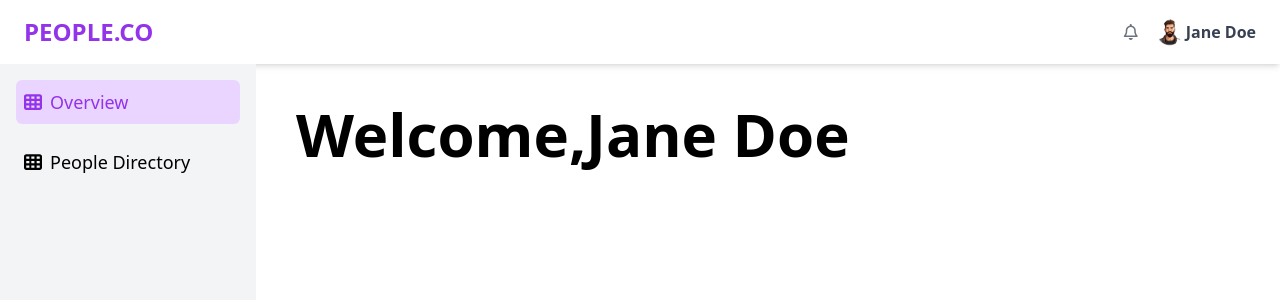
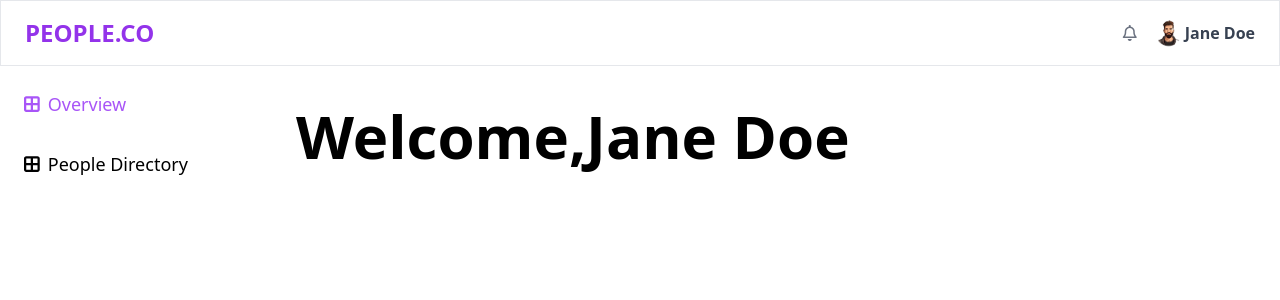
Before and after one commit to UsaidRashid/edunova, a React (Vite) app in the folder frontend/: page / in a window 1280 px wide. Shown: the top 300 px of the page. Built offline with nearby package versions, Linux system fonts and the light colour scheme; no server answers.

Commit message:
Sidebar finalised

```diff
--- a/frontend/src/Navbar.jsx
+++ b/frontend/src/Navbar.jsx
@@ -5,7 +5,7 @@ import profile from "./janedoe.png";
 
 const Navbar = () => {
   return (
-    <nav className="bg-white shadow-md">
+    <nav className="bg-white border">
       <div className="px-4 mx-2">
         <div className="flex justify-between h-16">
           <div className="flex items-center">
--- a/frontend/src/Sidebar.jsx
+++ b/frontend/src/Sidebar.jsx
@@ -1,32 +1,34 @@
 import React from "react";
 import { NavLink } from "react-router-dom";
 import { FontAwesomeIcon } from "@fortawesome/react-fontawesome";
-import { faTableCells } from "@fortawesome/free-solid-svg-icons";
+import { faBorderAll } from "@fortawesome/free-solid-svg-icons";
 
 const Sidebar = () => {
   return (
-    <div className="h-screen bg-gray-100 w-64 p-4">
+    <div className="h-screen w-64 p-4">
       <nav className="space-y-4">
         <NavLink
           to="/"
           className={({ isActive }) =>
             `flex items-center p-2 text-lg font-medium rounded-md ${
-              isActive ? "bg-purple-200 text-purple-600" : "text-black"
-            }`
+              isActive ? "text-purple-500" : "text-black"
+            }
+            `
           }
         >
-          <FontAwesomeIcon icon={faTableCells} className="mr-2" />
+          <FontAwesomeIcon icon={faBorderAll} className="mr-2" />
           Overview
         </NavLink>
         <NavLink
           to="/people-directory"
           className={({ isActive }) =>
             `flex items-center p-2 text-lg font-medium rounded-md ${
-              isActive ? "bg-purple-200 text-purple-600" : "text-black"
-            }`
+              isActive ? "text-purple-500" : "text-black"
+            }
+            `
           }
         >
-          <FontAwesomeIcon icon={faTableCells} className="mr-2" />
+          <FontAwesomeIcon icon={faBorderAll} className="mr-2" />
           People Directory
         </NavLink>
       </nav>
```
